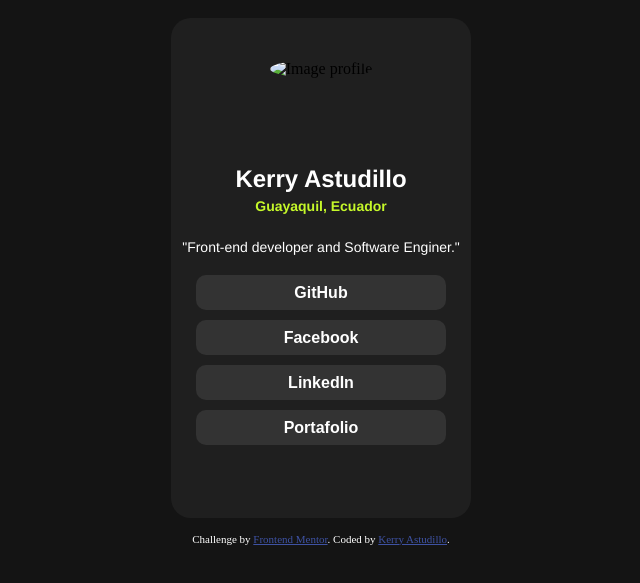
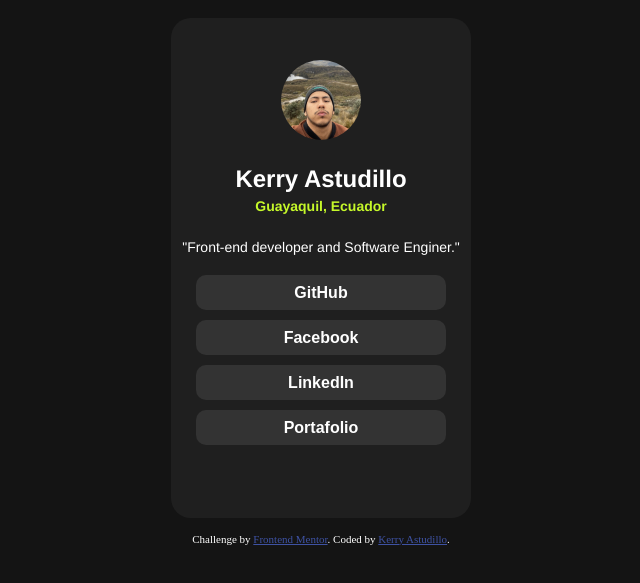
Before and after one commit to KerryAstudillo/Links-de-Perfil-Social, a plain HTML site: page index.html in a window 1280 px wide. Shown: the part 119-702 px from the top of the page, without its empty margins (319-959 px from the left). Drawn offline with Linux system fonts and the light colour scheme.

Commit message:
Corrección de url de imagen

```diff
--- a/index.html
+++ b/index.html
@@ -19,7 +19,7 @@
   <div class="main_container">
     <section class="profile_section">
       <div class="profile_image">
-        <img src="./assets/images/KerryNormal.jpg"
+        <img src="./images/KerryNormal.jpg"
               alt="Image profile">
       </div>
       <h2>Kerry Astudillo</h2>
```
